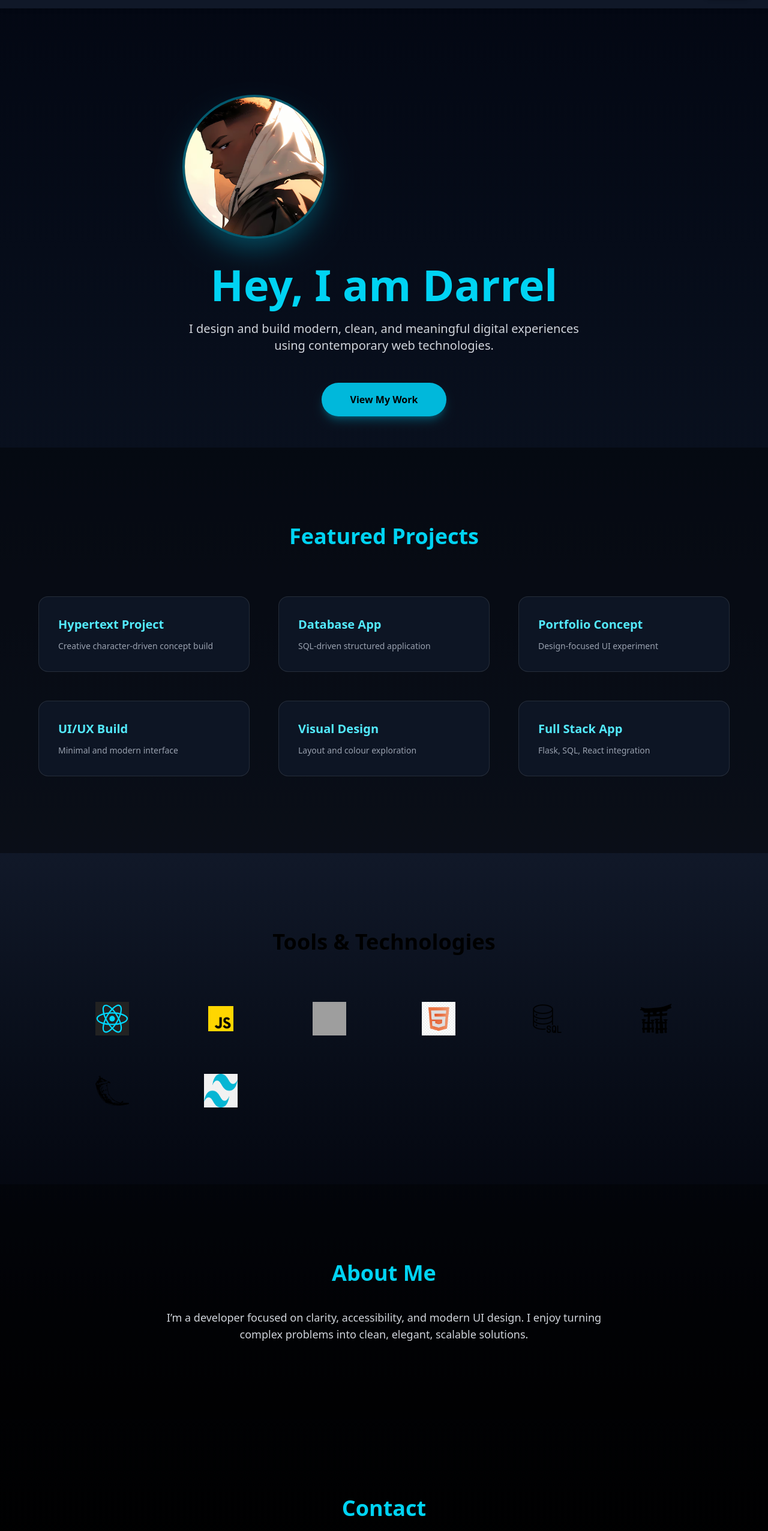
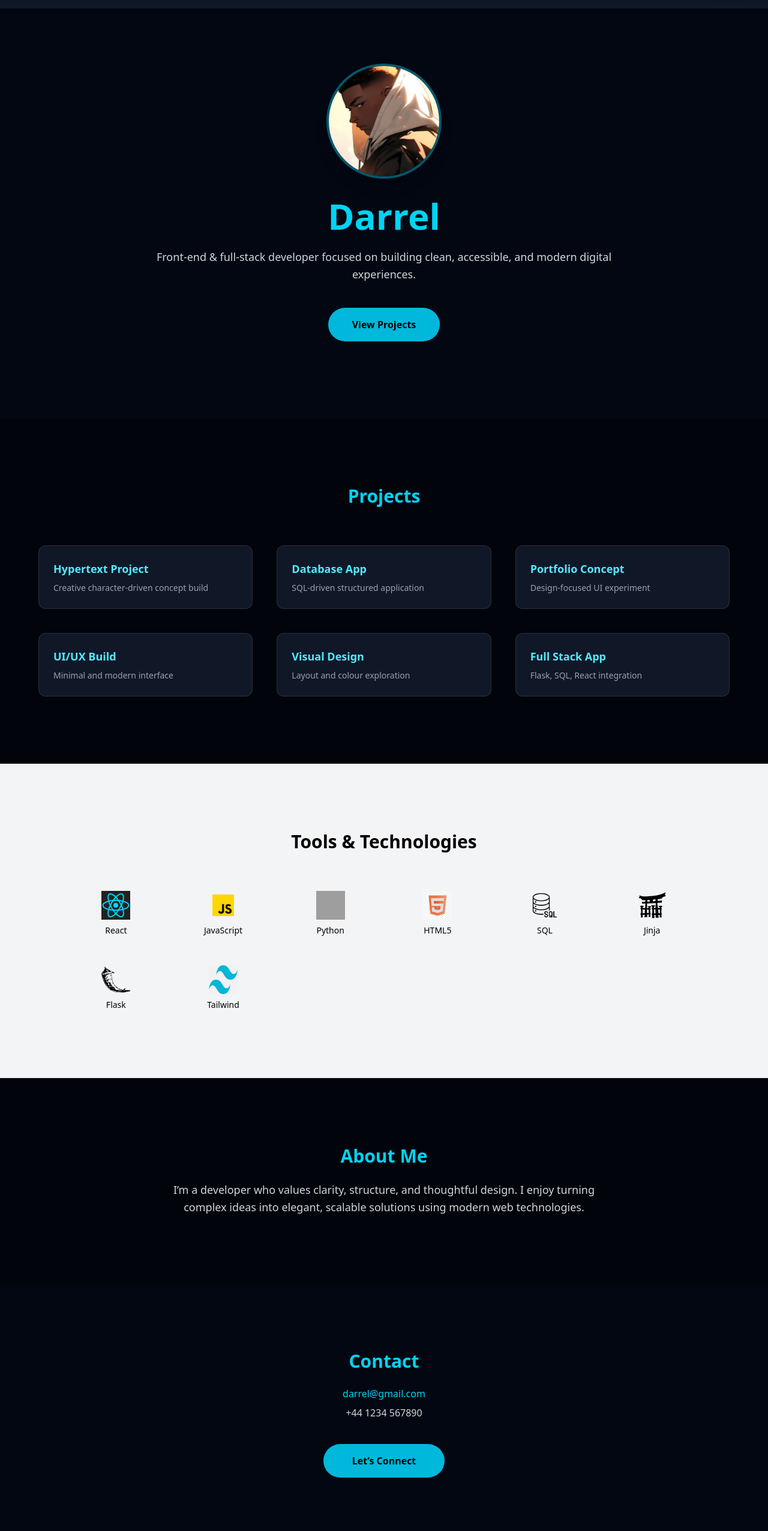
Before and after one commit to Darrel-Nwozor1/Darrel-Nwozor1.github.io, a React (Create React App) app: page / in a window 1280 px wide. Shown: the part 54-2606 px from the top of the page at 60% size. Built offline with nearby package versions, Linux system fonts and the light colour scheme; grey boxes are pictures that could not be loaded.

Commit message:
update the profile pic to be centred

```diff
--- a/src/App.js
+++ b/src/App.js
@@ -25,57 +25,58 @@ const techStack = [
 
 function App() {
   return (
-    <div className="bg-gradient-to-b from-gray-950 via-gray-900 to-black text-white font-sans overflow-x-hidden scroll-smooth">
+    <div className="bg-gray-950 text-white font-sans scroll-smooth">
       <Navbar />
 
-      {/* ================= HOME ================= */}
+      {/* ================= HERO ================= */}
       <section
         id="home"
-        className="pt-40 min-h-screen flex flex-col items-center justify-center text-center px-6 relative"
+        className="pt-40 pb-32 flex justify-center px-6"
       >
-        <div className="absolute inset-0 -z-10 bg-[radial-gradient(circle_at_top,_rgba(34,211,238,0.15),_transparent_70%)]" />
-
         <MotionSection>
+          <div className="max-w-3xl text-center mx-auto">
             <motion.img
               src="/anime.avif"
               alt="Darrel avatar"
-            className="w-60 h-60 rounded-full mb-10 border-4 border-cyan-400/40 shadow-2xl shadow-cyan-500/40"
+              className="w-48 h-48 rounded-full mx-auto mb-8 border-4 border-cyan-400/40 shadow-xl"
               whileHover={{ scale: 1.05 }}
             />
 
-          <h1 className="text-5xl md:text-7xl font-extrabold text-cyan-400 mb-6">
-            Hey, I am Darrel
+            <h1 className="text-4xl md:text-6xl font-extrabold text-cyan-400 mb-6">
+              Darrel
             </h1>
 
-          <p className="max-w-2xl text-gray-300 text-lg md:text-xl">
-            I design and build modern, clean, and meaningful digital experiences
-            using contemporary web technologies.
+            <p className="text-gray-300 text-lg leading-relaxed">
+              Front-end & full-stack developer focused on building clean,
+              accessible, and modern digital experiences.
             </p>
 
             <motion.a
               href="#projects"
               whileHover={{ scale: 1.05 }}
               whileTap={{ scale: 0.95 }}
-            className="mt-12 inline-block bg-cyan-500 hover:bg-cyan-400 text-black px-12 py-4 rounded-full font-bold shadow-lg shadow-cyan-500/30"
+              className="inline-block mt-10 bg-cyan-500 hover:bg-cyan-400 text-black px-10 py-4 rounded-full font-semibold"
             >
-            View My Work
+              View Projects
             </motion.a>
+          </div>
         </MotionSection>
       </section>
 
       {/* ================= PROJECTS ================= */}
-      <section id="projects" className="py-32 px-6 bg-black/40">
+      <section id="projects" className="py-28 px-6 bg-black/40">
+        <div className="max-w-6xl mx-auto">
           <MotionSection>
-          <h2 className="text-4xl font-bold text-cyan-400 text-center mb-20">
-            Featured Projects
+            <h2 className="text-3xl font-bold text-cyan-400 mb-16 text-center">
+              Projects
             </h2>
           </MotionSection>
 
-        <div className="grid md:grid-cols-3 gap-12 max-w-6xl mx-auto">
+          <div className="grid sm:grid-cols-2 md:grid-cols-3 gap-10">
             {projects.map(([title, desc], i) => (
               <MotionSection key={title} delay={i * 0.08}>
-              <div className="bg-gray-900/80 p-8 rounded-2xl border border-white/10 hover:border-cyan-400/50 hover:-translate-y-2 transition">
-                <h3 className="text-xl font-semibold text-cyan-300 mb-3">
+                <div className="bg-gray-900 p-6 rounded-xl border border-white/10 hover:border-cyan-400/50 transition">
+                  <h3 className="text-lg font-semibold text-cyan-300 mb-2">
                     {title}
                   </h3>
                   <p className="text-gray-400 text-sm">{desc}</p>
@@ -83,50 +84,52 @@ function App() {
               </MotionSection>
             ))}
           </div>
+        </div>
       </section>
 
-      {/* ================= TECH STACK ================= */}
-      <section id="tech" className="py-32 px-6 bg-grey-500 text-black">
-        <h2 className="text-4xl font-bold text-center mb-20">
+      {/* ================= SKILLS ================= */}
+      <section id="tech" className="py-28 px-6 bg-gray-100 text-black">
+        <div className="max-w-5xl mx-auto">
+          <h2 className="text-3xl font-bold text-center mb-16">
             Tools & Technologies
           </h2>
 
-        <div className="grid grid-cols-3 sm:grid-cols-4 md:grid-cols-6 gap-16 max-w-5xl mx-auto">
+          <div className="grid grid-cols-3 sm:grid-cols-4 md:grid-cols-6 gap-12">
             {techStack.map(([name, icon]) => (
-            <div key={name} className="relative group flex justify-center">
-              <img
-                src={icon}
-                alt={name}
-                className="w-14 h-14 transition-transform duration-300 group-hover:scale-110"
-              />
-
-              <span className="absolute -bottom-8 opacity-0 group-hover:opacity-100 transition text-sm font-medium">
-                {name}
-              </span>
+              <div key={name} className="flex flex-col items-center">
+                <img src={icon} alt={name} className="w-12 h-12 mb-2" />
+                <span className="text-sm font-medium">{name}</span>
               </div>
             ))}
+          </div>
         </div>
       </section>
 
       {/* ================= ABOUT ================= */}
-      <section id="about" className="py-32 px-6 bg-black/40 text-center">
+      <section id="about" className="py-28 px-6 bg-black/40">
         <MotionSection>
-          <h2 className="text-4xl font-bold text-cyan-400 mb-10">About Me</h2>
-          <p className="max-w-3xl mx-auto text-gray-300 text-lg">
-            I’m a developer focused on clarity, accessibility, and modern UI
-            design. I enjoy turning complex problems into clean, elegant,
-            scalable solutions.
+          <div className="max-w-3xl mx-auto text-center">
+            <h2 className="text-3xl font-bold text-cyan-400 mb-6">
+              About Me
+            </h2>
+            <p className="text-gray-300 text-lg leading-relaxed">
+              I’m a developer who values clarity, structure, and thoughtful
+              design. I enjoy turning complex ideas into elegant, scalable
+              solutions using modern web technologies.
             </p>
+          </div>
         </MotionSection>
       </section>
 
       {/* ================= CONTACT ================= */}
-      <section id="contact" className="py-32 px-6 text-center">
+      <section id="contact" className="py-28 px-6">
         <MotionSection>
-          <h2 className="text-4xl font-bold text-cyan-400 mb-10">Contact</h2>
+          <div className="max-w-xl mx-auto text-center">
+            <h2 className="text-3xl font-bold text-cyan-400 mb-6">
+              Contact
+            </h2>
 
             <p className="text-gray-300 mb-2">
-            Email:{" "}
               <a
                 href="mailto:darrel@gmail.com"
                 className="text-cyan-400 hover:underline"
@@ -136,17 +139,18 @@ function App() {
             </p>
 
             <p className="text-gray-300 mb-10">
-            Phone: <span className="text-cyan-400">+44 1234 567890</span>
+              +44 1234 567890
             </p>
 
             <motion.a
               href="mailto:darrel@gmail.com"
               whileHover={{ scale: 1.05 }}
               whileTap={{ scale: 0.95 }}
-            className="inline-block bg-cyan-500 hover:bg-cyan-400 text-black px-14 py-4 rounded-full font-bold shadow-lg shadow-cyan-500/30"
+              className="inline-block bg-cyan-500 hover:bg-cyan-400 text-black px-12 py-4 rounded-full font-semibold"
             >
               Let’s Connect
             </motion.a>
+          </div>
         </MotionSection>
       </section>
 
```
Lines whose indentation alone changed are shown as unchanged.
